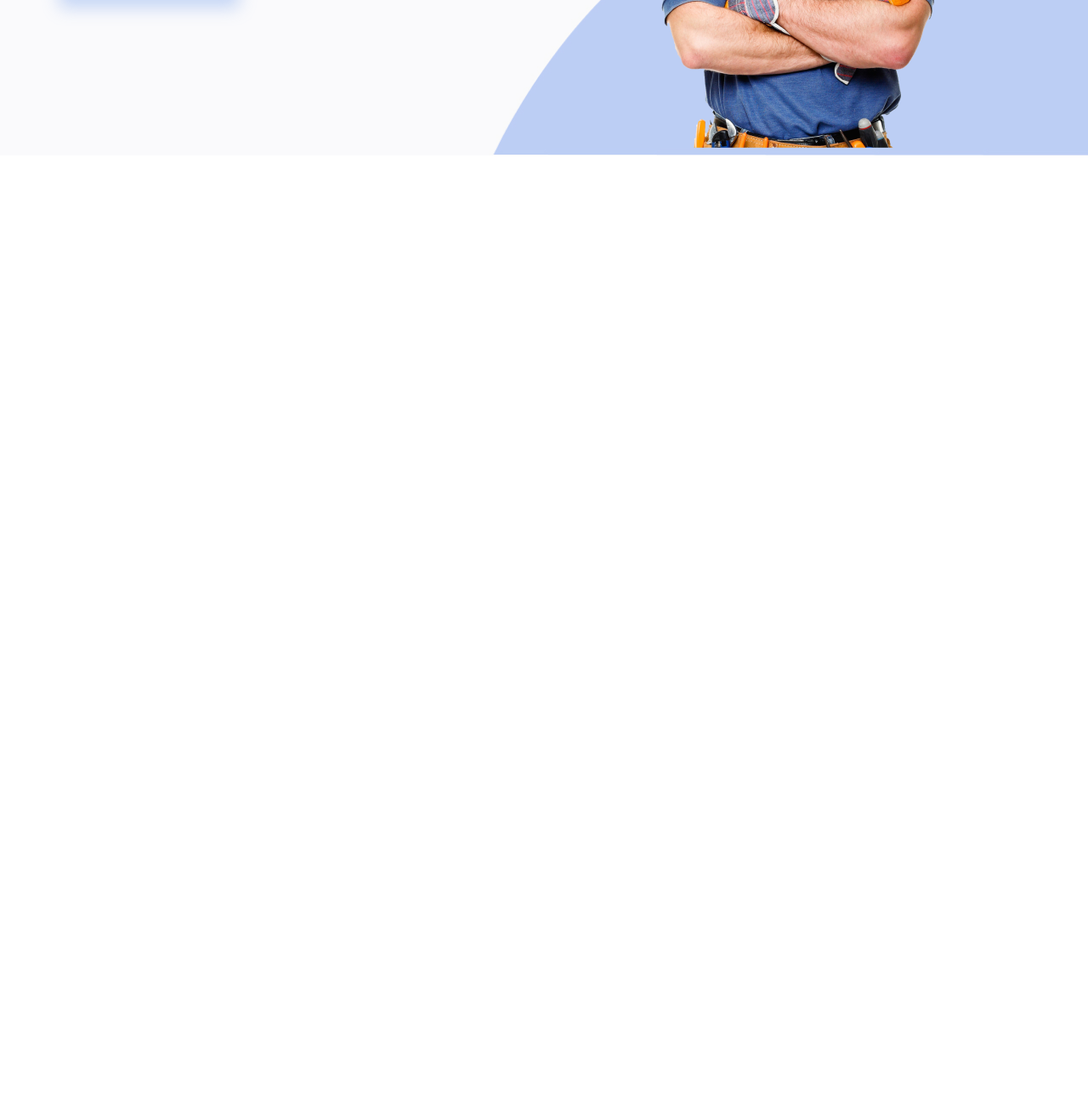
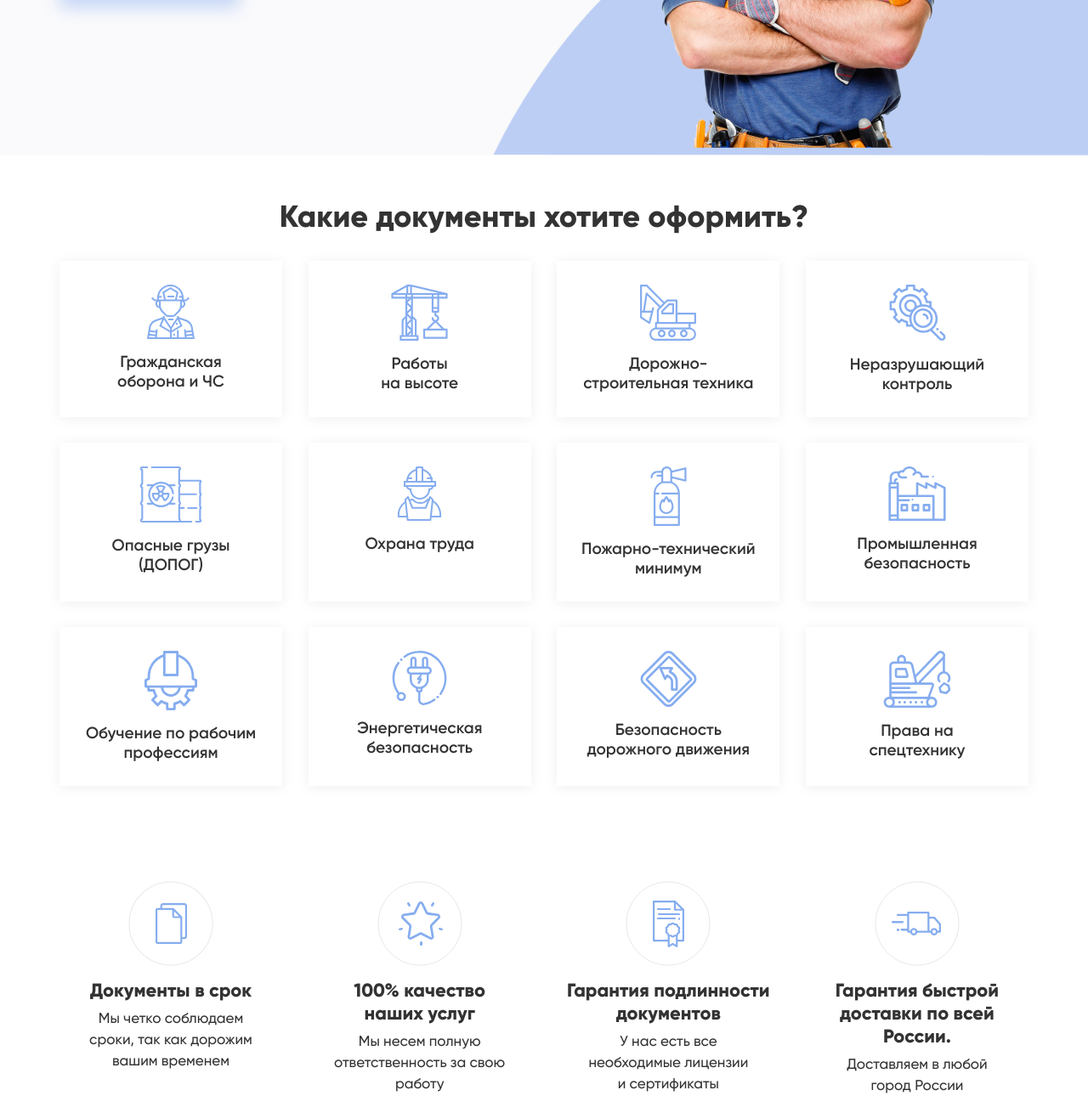
Before and after one commit to olha-krapivina/hillel, a plain HTML site: page Hillel_HW_015/index.html in a window 1280 px wide. Shown: the part 541-1831 px from the top of the page at 85% size. Before the commit the page ends 800 px from the top, so only its background shows below. Drawn offline with Linux system fonts and the light colour scheme.

Commit message:
Add document section

```diff
--- a/Hillel_HW_015/css/style.css
+++ b/Hillel_HW_015/css/style.css
@@ -79,6 +79,16 @@ body{
     background-size: cover;
 }
 
+h1{
+    font-size: 40px;
+    font-weight: 900;
+}
+h2{
+    font-size: 36px;
+    font-weight: 800;
+    align-self: center;
+}
+
 /* header start */
 
 .header__wrap{
@@ -140,7 +150,6 @@ ul{
 .header__icon-link{
     display: inline-block;
     padding: 12px;
-    transition: 1s;
 }
 
 /* header contacts */
@@ -195,15 +204,6 @@ ul{
     font-size: 16px;
     font-weight: 500;
     color: #333333;
-    transition: 1s;
-}
-.header__tab-link:hover,
-.header__tab-link:active,
-.header__tab-link:focus,
-.header__icon-link:hover,
-.header__icon-link:active,
-.header__icon-link:focus{
-    opacity: .75;
 }
 
 /* header end */
@@ -219,10 +219,6 @@ ul{
     flex-flow: column wrap;
     width: 675px;
     margin-top: 85px;
-}
-h1{
-    font-size: 40px;
-    font-weight: 900;
 }
 .inrto__content > p{
     font-size: 24px;
@@ -245,5 +241,64 @@ h1{
     color: #fff;
     cursor: pointer;
 }
+/* intro section end */
 
-/* intro section end */
+/* main start */
+.main{
+    padding-top: 50px;
+}
+.main__content__wrap{
+    display: flex;
+    flex-flow: column wrap;
+}
+.document__wrapper{
+    display: flex;
+    flex-flow: column wrap;
+}
+.main__documents,
+.main__resume{
+    display: flex;
+    flex-flow: row wrap;
+    justify-content: space-between;
+}
+.main__document-item{
+    display: flex;
+    flex-flow: column wrap;
+    align-content: center;
+    width: 262px;
+    box-shadow: 0px 2px 15px rgba(0, 0, 0, 0.0677994);
+    padding: 28px;
+    margin-top: 30px;
+}
+.main__document-item > p{
+    font-size: 19px;
+    font-weight: 600;
+    text-align: center;
+    margin-top: 15px;
+}
+
+.main__resume{
+    margin-top: 112px;
+}
+.main__resume-item{
+    display: flex;
+    flex-flow: column wrap;
+    align-content: center;
+    width: 262px;
+}
+.main__resume-item > p{
+    text-align: center;
+}
+.main__resume-item > p:first-of-type{
+    font-size: 22px;
+    font-weight: 800;
+    line-height: 27px;
+    margin-top: 15px;
+}
+.main__resume-item > p:last-of-type{
+    font-size: 17px;
+    font-weight: 500;
+    line-height: 25px;
+    margin-top: 7px;
+}
+/* main end */
--- a/Hillel_HW_015/index.html
+++ b/Hillel_HW_015/index.html
@@ -89,5 +89,86 @@
             </div>
         </section>
     </div>
+
+    <main class="main">
+        <div class="wrapper main__content__wrap">
+            <h2>Какие документы хотите оформить?</h2>
+            <div class="document__wrapper">
+                <div class="main__documents">
+                    <div class="main__document-item">
+                        <img src="./img/svg/01_fireman.svg" alt="fireman">
+                        <p>Гражданская<br>оборона и ЧС</p>
+                    </div>
+                    <div class="main__document-item">
+                        <img src="./img/svg/02_crane.svg" alt="crane">
+                        <p>Работы<br>на высоте</p>
+                    </div>
+                    <div class="main__document-item">
+                        <img src="./img/svg/03_excavator.svg" alt="excavator">
+                        <p>Дорожно-<br>строительная техника</p>
+                    </div>
+                    <div class="main__document-item">
+                        <img src="./img/svg/04_settings.svg" alt="settings">
+                        <p>Неразрушающий<br>контроль</p>
+                    </div>
+                    <div class="main__document-item">
+                        <img src="./img/svg/05_toxic-waste.svg" alt="toxic-waste">
+                        <p>Опасные грузы<br>(ДОПОГ)</p>
+                    </div>
+                    <div class="main__document-item">
+                        <img src="./img/svg/06_worker.svg" alt="worker">
+                        <p>Охрана труда</p>
+                    </div>
+                    <div class="main__document-item">
+                        <img src="./img/svg/07_fire-extinguisher.svg" alt="fire-extinguisher">
+                        <p>Пожарно-технический<br>минимум</p>
+                    </div>
+                    <div class="main__document-item">
+                        <img src="./img/svg/08_factory.svg" alt="factory">
+                        <p>Промышленная<br>безопасность</p>
+                    </div>
+                    <div class="main__document-item">
+                        <img src="./img/svg/09_engineer.svg" alt="engineer">
+                        <p>Обучение по рабочим<br>профессиям</p>
+                    </div>
+                    <div class="main__document-item">
+                        <img src="./img/svg/010_plug.svg" alt="plug">
+                        <p>Энергетическая<br>безопасность</p>
+                    </div>
+                    <div class="main__document-item">
+                        <img src="./img/svg/011_curve.svg" alt="curve">
+                        <p>Безопасность<br>дорожного движения</p>
+                    </div>
+                    <div class="main__document-item">
+                        <img src="./img/svg/012_tracktor.svg" alt="tracktor">
+                        <p>Права на<br>спецтехнику</p>
+                    </div>
+                </div>
+
+                <div class="main__resume">
+                    <div class="main__resume-item">
+                        <img src="./img/svg/013_doc.svg" alt="doc">
+                        <p>Документы в срок</p>
+                        <p>Мы четко соблюдаем<br>сроки, так как дорожим<br>вашим временем</p>
+                    </div>
+                    <div class="main__resume-item">
+                        <img src="./img/svg/014_favorites.svg" alt="favorites">
+                        <p>100% качество<br>наших услуг</p>
+                        <p>Мы несем полную ответственность за свою работу</p>
+                    </div>
+                    <div class="main__resume-item">
+                        <img src="./img/svg/015_file.svg" alt="file">
+                        <p>Гарантия подлинности документов</p>
+                        <p>У нас есть все<br>необходимые лицензии<br>и сертификаты</p>
+                    </div>
+                    <div class="main__resume-item">
+                        <img src="./img/svg/016_delivery-truck.svg" alt="delivery-truck">
+                        <p>Гарантия быстрой доставки по всей России.</p>
+                        <p>Доставляем в любой<br>город России</p>
+                    </div>
+                </div>
+            </div>
+        </div>
+    </main>
 </body>
 </html>
```
Also changed, not shown: Hillel_HW_015/img/svg/010_plug.svg (added), Hillel_HW_015/img/svg/011_curve.svg (added), Hillel_HW_015/img/svg/012_tracktor.svg (added), Hillel_HW_015/img/svg/013_doc.svg (added), Hillel_HW_015/img/svg/014_favorites.svg (added), Hillel_HW_015/img/svg/015_file.svg (added), Hillel_HW_015/img/svg/016_delivery-truck.svg (added), Hillel_HW_015/img/svg/01_fireman.svg (added), Hillel_HW_015/img/svg/02_crane.svg (added), Hillel_HW_015/img/svg/03_excavator.svg (added), Hillel_HW_015/img/svg/04_settings.svg (added), Hillel_HW_015/img/svg/05_toxic-waste.svg (added), Hillel_HW_015/img/svg/06_worker.svg (added), Hillel_HW_015/img/svg/07_fire-extinguisher.svg (added), 3 more files.
